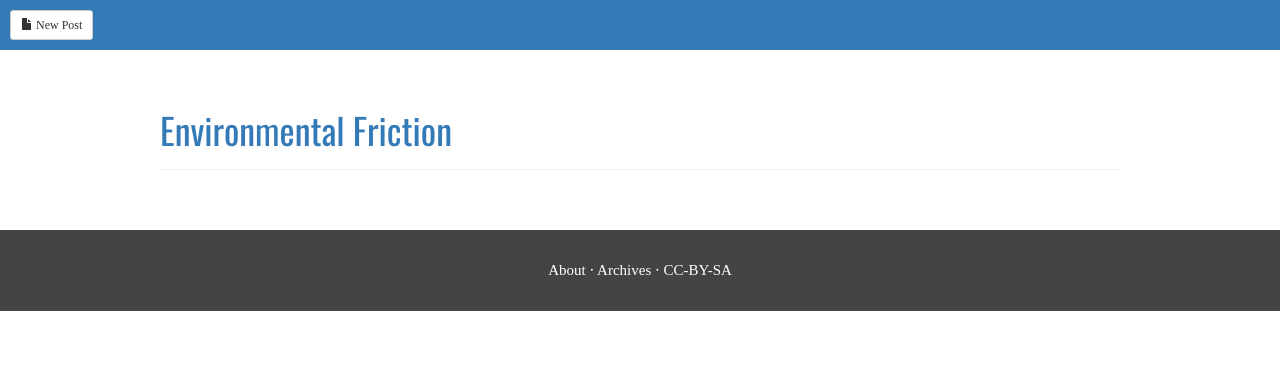
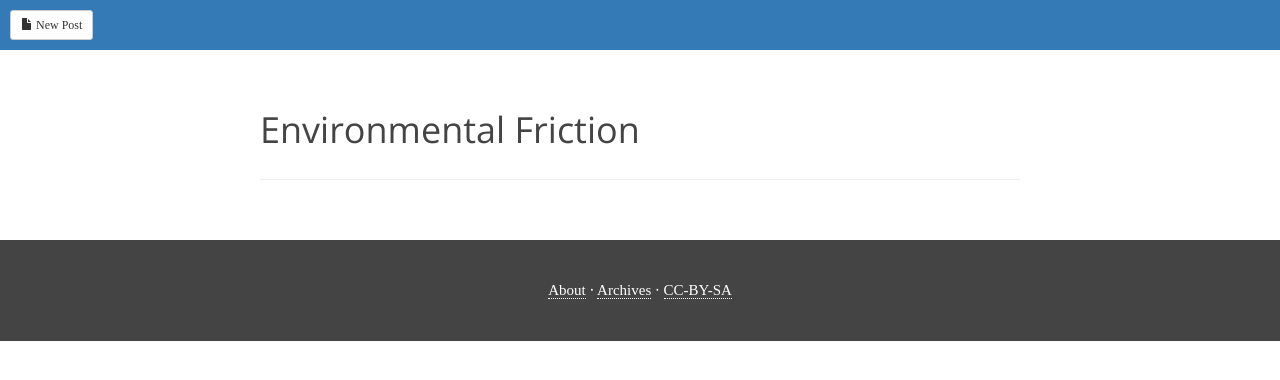
Before and after one commit to jbittel/environmental-friction, a Django app: template environmental-friction/blog/templates/blog/post_list.html in a window 1280 px wide. Shown: the top 380 px of the page. Run offline with Django 3.2, Linux system fonts and the light colour scheme; the template is opened without the code that fills it, so the values that code supplies are empty; the visitor is signed in with stand-in values (Sample User, id 1); style sheets or scripts are compiled from the project's sources; parts of the project's set-up code (start-up, migrations or seed data) failed here and were passed over; some libraries are stand-ins or nearby versions; some web fonts are replaced.

Commit message:
Improve styling and layout of content column

```diff
--- a/environmental-friction/blog/templates/blog/post_list.html
+++ b/environmental-friction/blog/templates/blog/post_list.html
@@ -19,15 +19,21 @@
   {% endfor %}
 
   {% if is_paginated %}
-    <div class="row post-nav">
+    <div class="row post-nav text-center">
       <div class="col-md-6">
-        {% if page_obj.has_previous %}
-        <a href="/{% if page_obj.previous_page_number != 1 %}?page={{ page_obj.previous_page_number }}{% endif %}" class="btn btn-default btn-lg btn-block"><span class="glyphicon glyphicon-chevron-left" aria-hidden="true"></span> Newer Posts</a>
+        {% if page_obj.has_next %}
+          <a href="/?page={{ page_obj.next_page_number }}">
+            <span class="glyphicon glyphicon-menu-down" aria-hidden="true"></span><br>
+            Older Posts
+          </a>
         {% endif %}
       </div>
       <div class="col-md-6">
-        {% if page_obj.has_next %}
-          <a href="/?page={{ page_obj.next_page_number }}" class="btn btn-default btn-lg btn-block">Older Posts <span class="glyphicon glyphicon-chevron-right" aria-hidden="true"></span></a>
+        {% if page_obj.has_previous %}
+          <a href="/{% if page_obj.previous_page_number != 1 %}?page={{ page_obj.previous_page_number }}{% endif %}">
+            <span class="glyphicon glyphicon-menu-up" aria-hidden="true"></span><br>
+            Newer Posts
+          </a>
         {% endif %}
       </div>
     </div>
--- a/environmental-friction/static/sass/_fonts.scss
+++ b/environmental-friction/static/sass/_fonts.scss
@@ -1,5 +1,5 @@
-@import url(https://fonts.googleapis.com/css?family=Oswald);
+@import url(https://fonts.googleapis.com/css?family=Open+Sans:300);
 @import url(https://fonts.googleapis.com/css?family=Quattrocento);
 
-$header-font: Oswald,sans-serif;
+$header-font: 'Open Sans',sans-serif;
 $body-font: Quattrocento,serif;
--- a/environmental-friction/static/sass/base.scss
+++ b/environmental-friction/static/sass/base.scss
@@ -6,31 +6,36 @@ body {
   font-size: 10px;
 }
 
-.container {
-  width: auto;
-  max-width: 960px;
-  padding: 0 15px;
-}
+a {
+  border-bottom: 1px dotted #444;
 
-.footer {
-  background-color: #444;
-  color: #fff;
-  font-size: 1.5rem;
-  margin-top: 40px;
-  padding: 30px;
-  width: 100%;
-
-  a {
-    color: #fff;
+  &:hover {
+    opacity: 0.7;
+    text-decoration: none;
   }
 }
 
 h1, h2, h3 {
   font-family: $header-font;
+  margin-bottom: 20px;
+
+  a {
+    border: 0;
+    color: #444;
+  }
 }
 
 p {
   margin: 0 0 20px;
+}
+
+.admin-bar {
+  padding: 10px;
+}
+
+.container {
+  width: auto;
+  max-width: 760px;
 }
 
 .post-expanded {
@@ -49,30 +54,33 @@ p {
     font-size: 2rem;
     line-height: 1.5;
   }
+}
 
-  .post-image {
-    border: 1px solid #fff;
-    max-height: 366px;
-  }
+.post-nav {
+  font-size: 1.8rem;
+  margin: 40px 0;
 
-  .post-wrap {
-    margin: 0 100px 10px;
-    max-width: 760px;
+  a {
+    color: #444;
+    display: block;
+
+    &:hover {
+      background-color: #eee;
+      text-decoration: none;
+    }
   }
 }
 
-.post-contracted {
-  margin: 20px 0;
+.footer {
+  background-color: #444;
+  color: #fff;
+  font-size: 1.5rem;
+  margin-top: 40px;
+  padding: 40px 0;
+  width: 100%;
 
-  h3 {
-    margin-top: 0;
+  a {
+    border-bottom: 1px dotted #fff;
+    color: #fff;
   }
 }
-
-.post-nav {
-  margin: 40px 0;
-}
-
-.admin-bar {
-  padding: 10px;
-}
```
Also changed, not shown: environmental-friction/blog/templates/blog/_post_expanded.html (+4 -6 lines).
